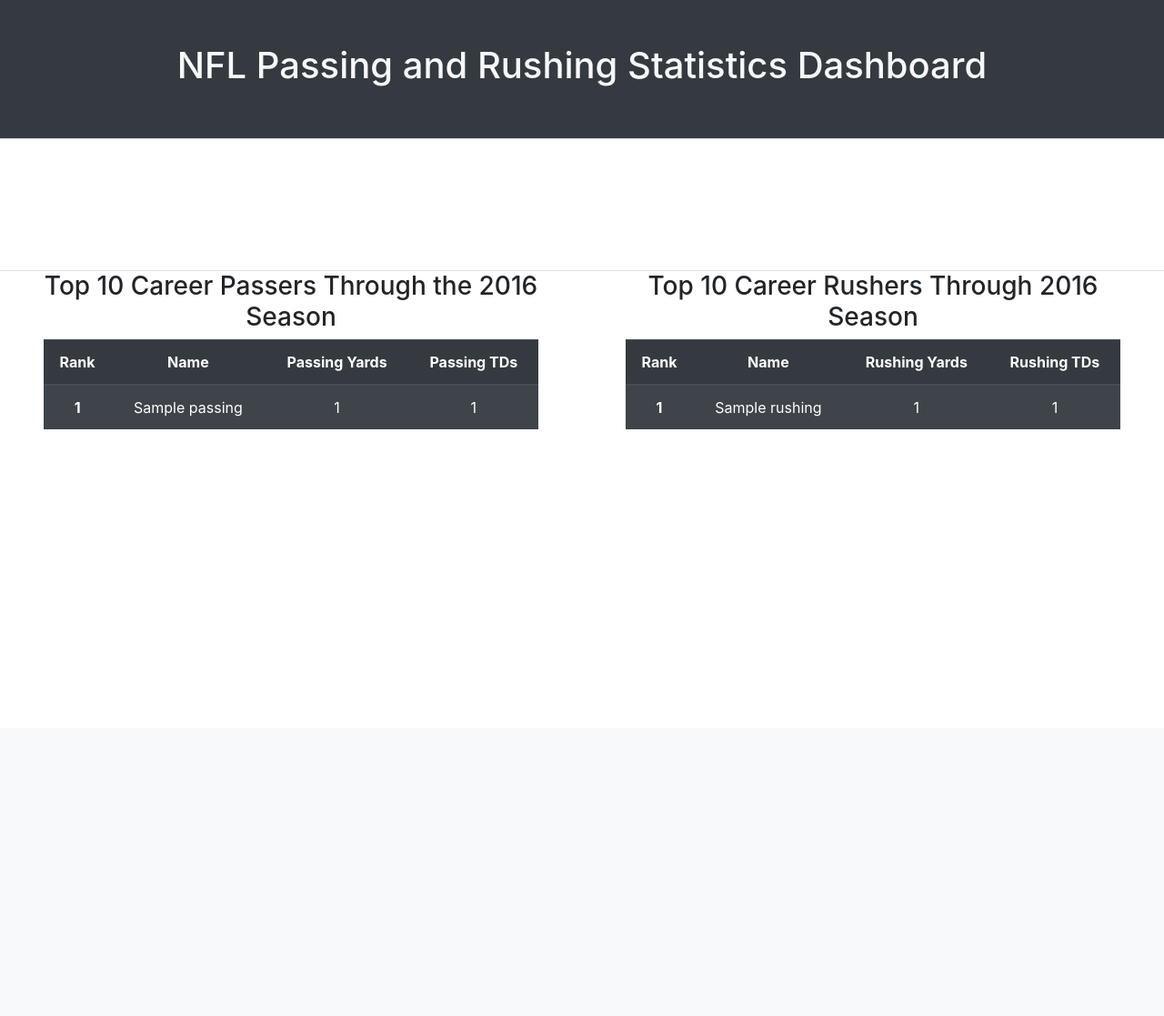
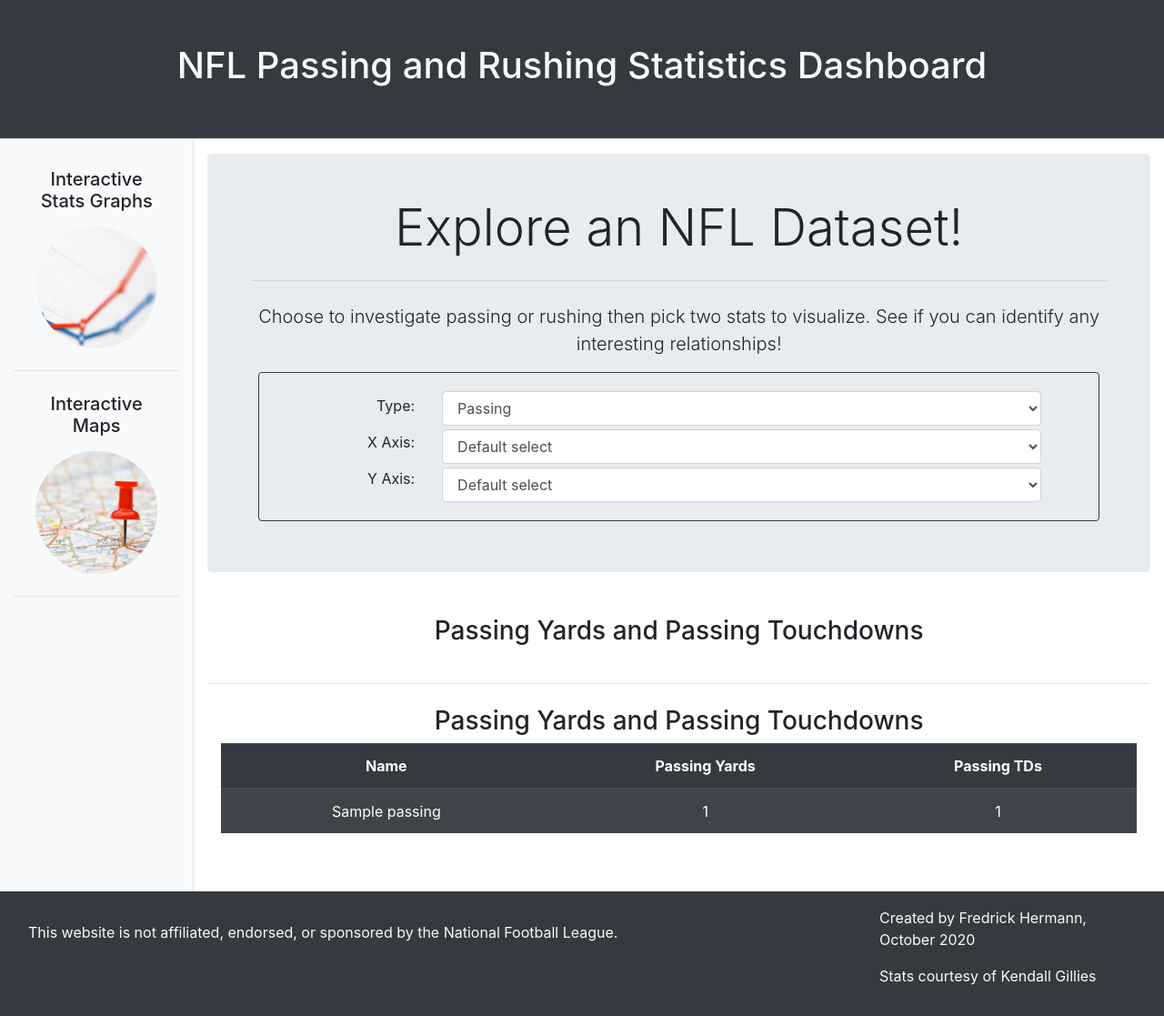
Before and after one commit to fshermann/nfl-offense-dashboard, a Flask app: page / in a window 1280 px wide. Shown: the whole page at 91% size. Before the commit the page ends 472 px from the top, so only its background shows below. Run offline with Flask 2, Linux system fonts and the light colour scheme; tables that the repository leaves empty hold one stand-in row (values such as "Sample post"); parts of the project's set-up code (start-up, migrations or seed data) failed here and were passed over; some libraries are stand-ins or nearby versions.

Commit message:
Updated layout and visualizations.

```diff
--- /dev/null
+++ b/static/css/style.css
@@ -0,0 +1,7 @@
+.img-fluid {
+    border-radius: 50%;
+}
+
+.link-group:hover {
+    background-color: lightblue;
+}
--- a/static/js/plot.js
+++ b/static/js/plot.js
@@ -1,18 +1,21 @@
-var passing_layout = {
-    title: {
-        text: 'NFL Passing Yards Vs Passing Touchdowns',
-        font: {
-            family: 'Helvetica Neue',
-            size: 36
-        },
-        xref: 'paper',
-        x: 0.05,
+function makeLayout( xAxis, yAxis) {
+
+    // update headers
+    document.getElementById("plot-title").innerText = xAxis + ' And ' + yAxis;
+    document.getElementById("table-title").innerText = xAxis + ' And ' + yAxis;
+
+    var layout = {
+        margin: {
+            l: 60,
+            r: 0,
+            b: 50,
+            t: 0
         },
         xaxis: {
             title: {
-            text: 'Passing Yards',
+                text: xAxis,
                     font: {
-                family: 'Helvetica Neue',
+                        family: 'Sans Serif',
                         size: 24,
                             color: '#7f7f7f'
                 }
@@ -20,9 +23,9 @@ var passing_layout = {
         },
         yaxis: {
             title: {
-            text: 'Passing Touchdowns',
+                text: yAxis,
                     font: {
-                family: 'Helvetica Neue',
+                        family: 'Sans Serif',
                         size: 24,
                             color: '#7f7f7f'
                 }
@@ -30,40 +33,14 @@ var passing_layout = {
         }
     }
 
-var rushing_layout = {
-    title: {
-        text: 'NFL Rushing Yards Vs Rushing Touchdowns',
-        font: {
-            family: 'Helvetica Neue',
-            size: 36
-        },
-        xref: 'paper',
-        x: 0.05,
-    },
-    xaxis: {
-        title: {
-            text: 'Rushing Yards',
-            font: {
-                family: 'Helvetica Neue',
-                size: 24,
-                color: '#7f7f7f'
+    return layout
 }
-        },
-    },
-    yaxis: {
-        title: {
-            text: 'Rushing Touchdowns',
-            font: {
-                family: 'Helvetica Neue',
-                size: 24,
-                color: '#7f7f7f'
-            }
-        }
-    }
-}
+
 d3.json('https://hermann-nfl-offense-dashboard.herokuapp.com/passing-yards-tds').then((d) =>{
     // create scatter plot
-    var passing_plot = document.getElementById('plot');
+
+    var layout = makeLayout("Passing Yards", "Passing Touchdowns")
+    var plot = document.getElementById('plot');
     var trace = {
         x: Object.values(d.passing_yards),
         y: Object.values(d.passing_tds),
@@ -72,19 +49,5 @@ d3.json('https://hermann-nfl-offense-dashboard.herokuapp.com/passing-yards-tds')
         type: 'scatter'
     }
     var data = [trace]
-    Plotly.newPlot(passing_plot, data, passing_layout, { responsive: true })
+    Plotly.newPlot(plot, data, layout, { responsive: true, displayModeBar: false })
 })
-
-d3.json('https://hermann-nfl-offense-dashboard.herokuapp.com/rushing-yards-tds').then((d) => {
-    // create scatter plot
-    var rushing_plot = document.getElementById('plot2');
-    var trace = {
-        x: Object.values(d.rushing_yards),
-        y: Object.values(d.rushing_tds),
-        text: Object.values(d.name),
-        mode: 'markers',
-        type: 'scatter'
-    }
-    var data = [trace]
-    Plotly.newPlot(rushing_plot, data, rushing_layout, { responsive: true })
-})
--- a/static/templates/index.html
+++ b/static/templates/index.html
@@ -6,26 +6,67 @@
     <title>NFL Stats Dashboard</title>
     <link rel="stylesheet" href="https://stackpath.bootstrapcdn.com/bootstrap/4.5.2/css/bootstrap.min.css"
         integrity="sha384-JcKb8q3iqJ61gNV9KGb8thSsNjpSL0n8PARn9HuZOnIxN0hoP+VmmDGMN5t9UJ0Z" crossorigin="anonymous">
+    <link rel="stylesheet" href="static/css/style.css">
 </head>
 <body>
     <div class="container-fluid">
-        <div class="row py-5 mb-5 border-bottom bg-dark">
+        <div class="row border-bottom bg-dark p-5">
             <div class="col text-center">
                 <h1 class="text-light">NFL Passing and Rushing Statistics Dashboard</h1>
             </div>
         </div>
         <div class="row">
-            <div id="plot" class="col-12 col-xl-6 my-xl-5 px-xl-2 text-center"></div>
-            <div id="plot2" class="col-12 col-xl-6 my--xl-5 px-xl-2 text-center"></div>
+            <div class="col-lg-2 border-right bg-light text-center">
+                <div class="pt-2">
+                    <div class="container p-4 border-bottom link-group">
+                        <h5>Interactive Stats Graphs</h5>
+                        <a href="/">
+                            <img src="static/images/graphs.png" class="img-fluid pt-2" alt="Graphs">
+                        </a>
                     </div>
-
-        <div class="row border-top">
-            <div class="col-12 col-xl-6 text-center px-xl-5">
-                <h3>Top 10 Career Passers Through the 2016 Season</h3>
+                    <div class="container p-4 border-bottom link-group">
+                        <h5>Interactive Maps</h5>
+                        <a href="/">
+                            <img src="static/images/maps.png" class="img-fluid pt-2" alt="Graphs">
+                        </a>
+                    </div>
+                </div>
+            </div>
+            <div class="col-lg-10 text-center mb-5">
+                <div class="jumbotron container p-5 mt-3">
+                    <h1 class="display-4">Explore an NFL Dataset!</h1>
+                    <hr class="my-4">
+                    <p class="lead">Choose to investigate passing or rushing then pick two stats to visualize. See if you can identify any interesting relationships!</p>
+                    <div class="row border rounded border-dark px-5 py-3 m-2">
+                        <div class="col-2 text-right">
+                            <p class="mt-2">Type:</p>
+                            <p class="mt-2">X Axis:</p>
+                            <p class="mt-2">Y Axis:</p>
+                        </div>
+                        <div class="col-10">
+                            <select class="form-control my-1">
+                                <option>Passing</option>
+                                <option>Rushing</option>
+                            </select>
+                            <select class="form-control my-1">
+                                <option>Default select</option>
+                            </select>
+                            <select class="form-control my-1">
+                                <option>Default select</option>
+                            </select>
+                        </div>
+                    </div>
+                </div>
+                <div class="container-fluid container-lg text-center px-lg-5">
+                    <h3 class="py-3" id="plot-title">Passing Yards and Passing Touchdowns</h3>
+                    <div id="plot" class="text-center"></div>
+                </div>
+                <div class="container-lg mt-4 pt-4 border-top">
+                    <h3 id="table-title">Passing Yards and Passing Touchdowns</h3>
+                    <div class="table-responsive">
                         <table class="table table-striped table-dark">
                             <thead>
                                 <tr>
-                            <th scope="col">Rank</th>
                                     <th scope="col">Name</th>
                                     <th scope="col">Passing Yards</th>
                                     <th scope="col">Passing TDs</th>
@@ -34,7 +75,6 @@
                             <tbody>
                                 {% for passer in passers %}
                                 <tr>
-                            <th scope="row">{{loop.index}}</th>
                                     <td>{{passer.name}}</td>
                                     <td>{{passer.passing_yards}}</td>
                                     <td>{{passer.passing_tds}}</td>
@@ -43,28 +83,16 @@
                             </tbody>
                         </table>
                     </div>
-            <div class="col-12 col-xl-6 text-center px-xl-5">
-                <h3>Top 10 Career Rushers Through 2016 Season</h3>
-                <table class="table table-striped table-dark">
-                    <thead>
-                        <tr>
-                            <th scope="col">Rank</th>
-                            <th scope="col">Name</th>
-                            <th scope="col">Rushing Yards</th>
-                            <th scope="col">Rushing TDs</th>
-                        </tr>
-                    </thead>
-                    <tbody>
-                        {% for rusher in rushers %}
-                        <tr>
-                            <th scope="row">{{loop.index}}</th>
-                            <td>{{rusher.name}}</td>
-                            <td>{{rusher.rushing_yards}}</td>
-                            <td>{{rusher.rushing_tds}}</td>
-                        </tr>
-                        {% endfor %}
-                    </tbody>
-                </table>
+                </div>
+            </div>
+        </div>
+        <div class="row bg-dark border-top border-dark p-3">
+            <div class="col-9">
+                <p class="text-light pt-3">This website is not affiliated, endorsed, or sponsored by the National Football League.</p>
+            </div>
+            <div class="col">
+                <p class="text-light">Created by Fredrick Hermann, October 2020</p>
+                <p class="text-light">Stats courtesy of <a href="https://www.kaggle.com/kendallgillies/nflstatistics" class="text-light">Kendall Gillies</a></p>
             </div>
         </div>
     </div>
```
Also changed, not shown: static/images/graphs.png (added), static/images/maps.png (added). Lines whose indentation alone changed are shown as unchanged.
